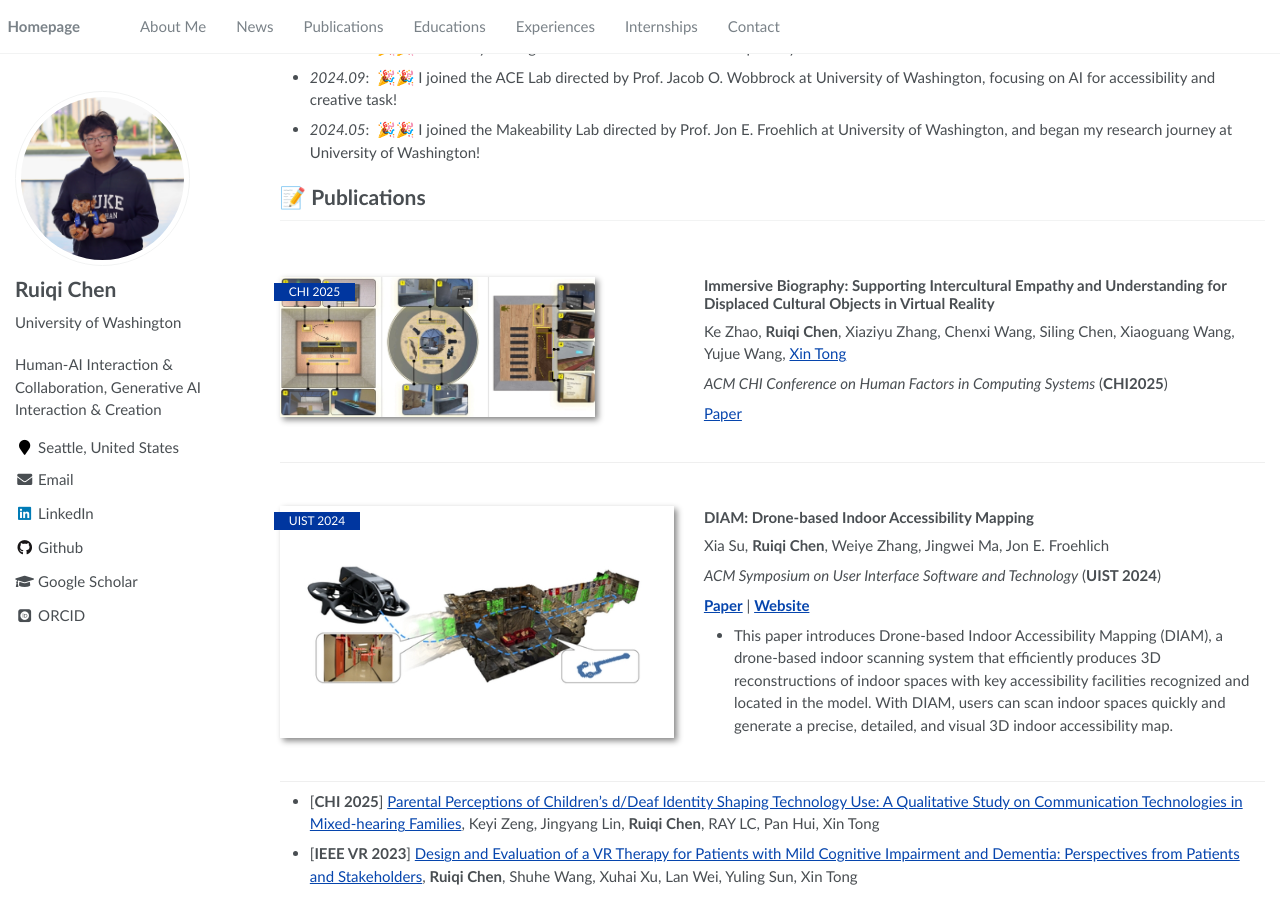
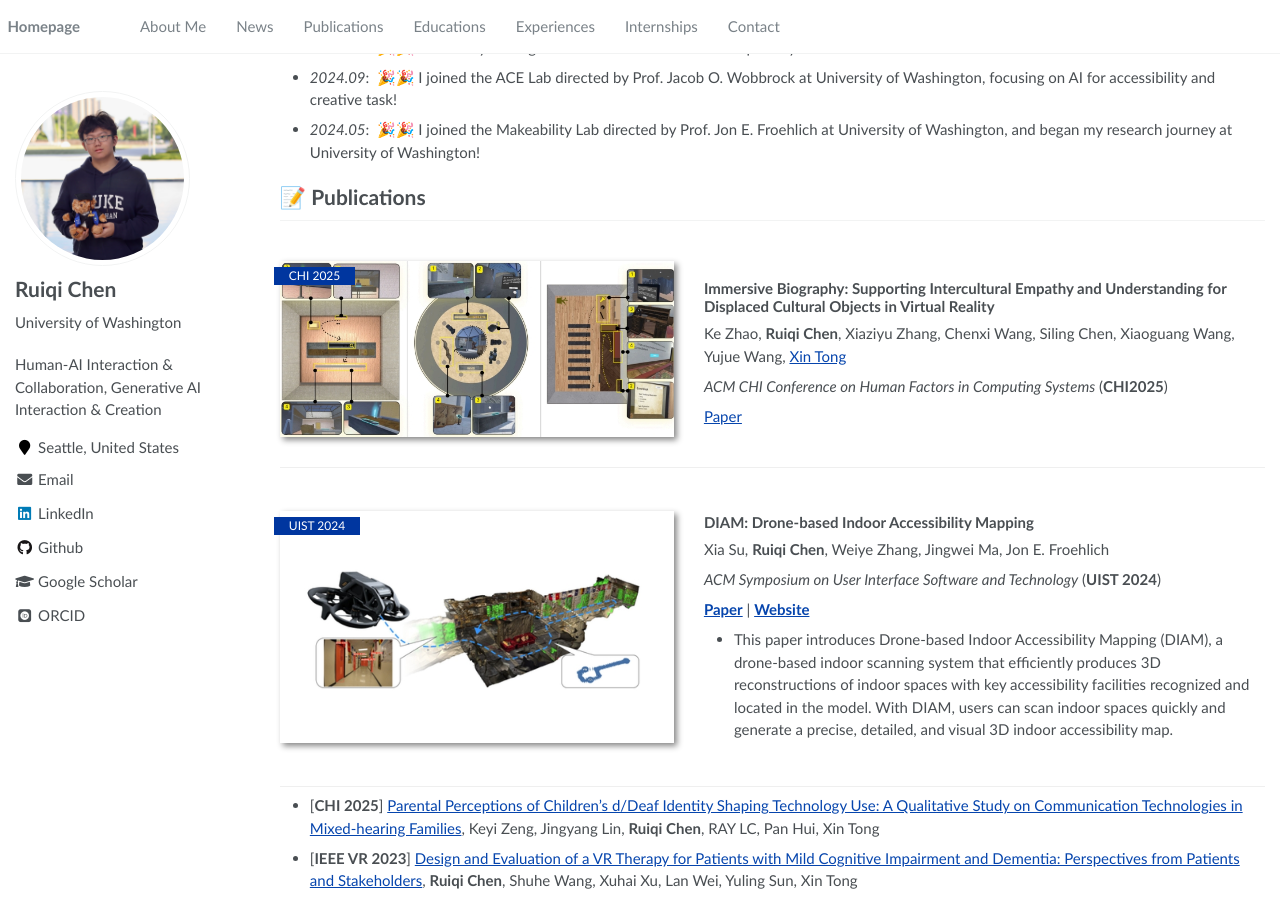
Before and after one commit to Ruiqi-Chen-0216/Ruiqi-Chen-0216.github.io, a Jekyll site: the page built from _pages/home.md, in a window 1280 px wide and 900 px high, scrolled down 317 px. Built offline with Jekyll 4.4.1, drawn with Linux system fonts in a browser that asks for light colours; some web fonts are replaced.

Commit message:
Update home.md

```diff
--- a/_pages/home.md
+++ b/_pages/home.md
@@ -32,7 +32,7 @@
 
 # 📝 Publications
 
-<div class='paper-box'><div class='paper-box-image'><div><div class="badge">CHI 2025</div><img src='images/NSZT.png' alt="sym" width="80%"></div></div>
+<div class='paper-box'><div class='paper-box-image'><div><div class="badge">CHI 2025</div><img src='images/NSZT.png' alt="sym" width="100%"></div></div>
 <div class='paper-box-text' markdown="1">
 
 ### Immersive Biography: Supporting Intercultural Empathy and Understanding for Displaced Cultural Objects in Virtual Reality
```
